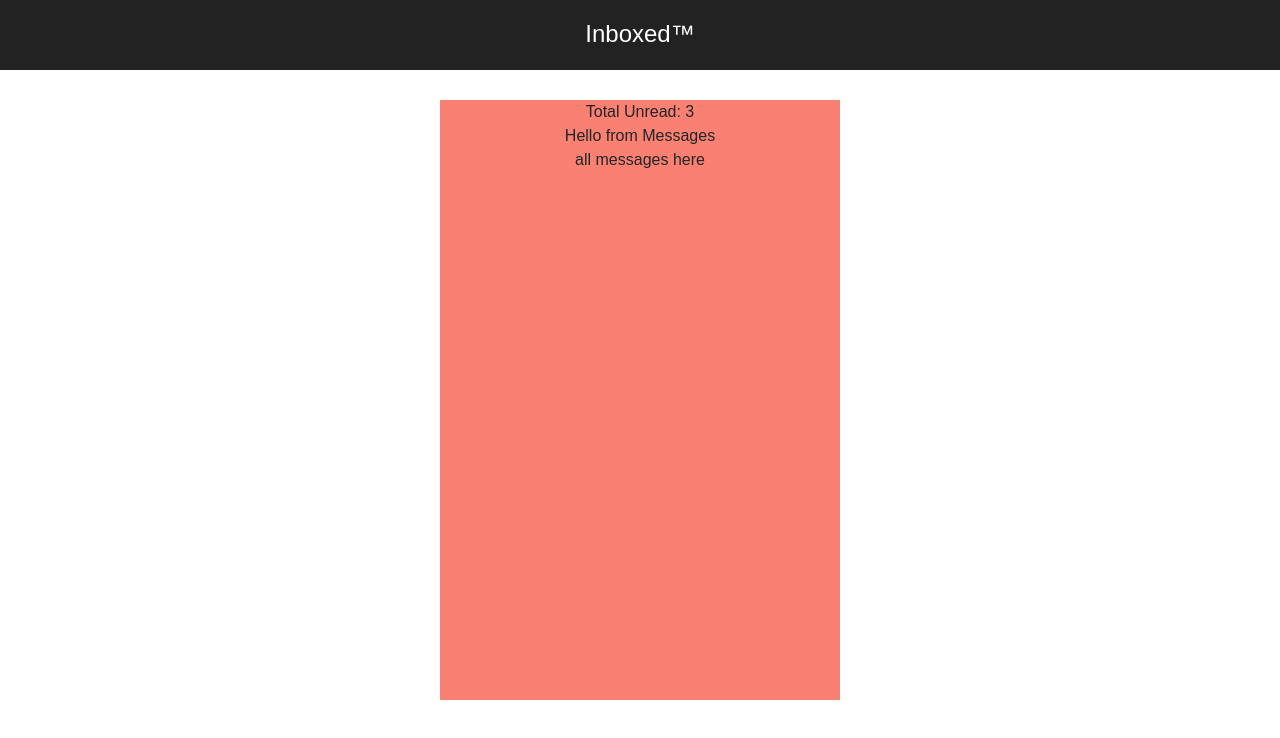
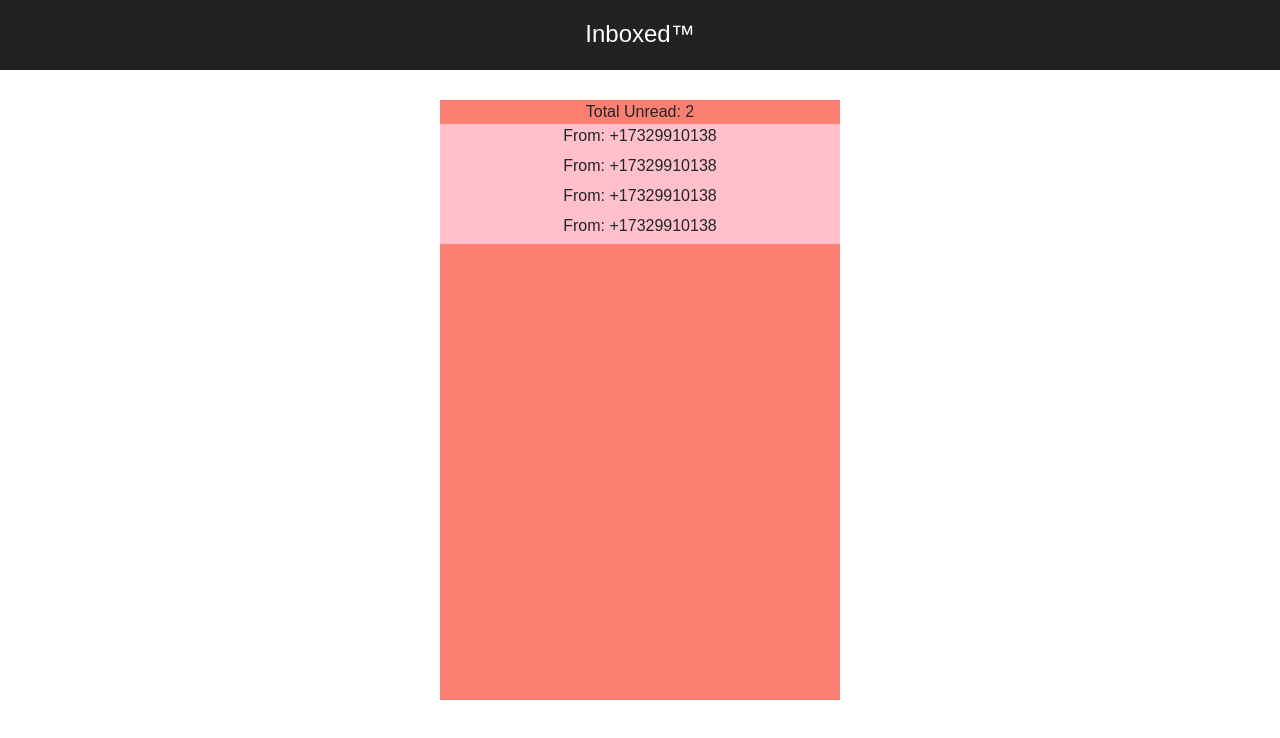
Before and after one commit to dnavas77/Inboxed, a React (Create React App) app: page / in a window 1280 px wide. Shown: the top 738 px of the page. Built offline with nearby package versions, Linux system fonts and the light colour scheme.

Commit message:
all components created

```diff
--- a/src/api/TestData.js
+++ b/src/api/TestData.js
@@ -33,6 +33,36 @@ const data = {
       "is_new": true,
       "text": "We sent this message",
     },
+    {
+      "id": "08aeefrd-7408-11e4-9f47-cb5644081999",
+      "from": "+17329910138",
+      "to": [
+        {
+        "number": "+17327704100",
+        "status": "received"
+        }
+      ],
+      "direction": "in",
+      "created_epoch": 1476659032,
+      "created_at": "2016-10-16T23:03:52+00:00",
+      "is_new": false,
+      "text": "Hi, how you doing?",
+    },
+    {
+      "id": "8f7a99b8343423432423845a86d6c28344",
+      "from": "+17329910138",
+      "to": [
+        {
+        "number": "+17326838492",
+        "status": "sent"
+        }
+      ],
+      "direction": "out",
+      "created_epoch": 1476659133,
+      "created_at": "2016-10-16T23:05:33+00:00",
+      "is_new": true,
+      "text": "Want to have a coffee?",
+    },
   ]
 }
 
--- a/src/components/Messages/Messages.js
+++ b/src/components/Messages/Messages.js
@@ -12,21 +12,57 @@ import MessagesContainer from '../MessagesContainer/MessagesContainer';
 class Messages extends Component {
   api = new API('some/api/url');
 
+  constructor(props) {
+    super(props);
+    this.state = {
+      isLoading: false,
+      messages: [],
+      totalUnread: 0
+    };
+    this.markRead = this.markRead.bind(this);
+    this.markUnread = this.markUnread.bind(this);
+  }
+
   componentDidMount() {
+    this.getMessages();
+  }
+
+  getMessages() {
     this.setState({ isLoading: true });
 
     this.api.getMessages().then(data => {
-      this.setState({ messages: data });
+      this.setState({ messages: data.items });
       this.setState({ isLoading: false });
+      this.setTotalUnread();
     });
+  }
+
+  setTotalUnread() {
+    const count = this.state.messages.reduce((acc, curr) => {
+      const tmp = curr.is_new ? 1 : 0;
+      return acc + tmp;
+    }, 0);
+    this.setState({ totalUnread: count });
+  }
+
+  markRead(id) {
+    // TODO: implement
+  }
+
+  markUnread(id) {
+    // TODO: implement
   }
 
   render() {
     return (
       <div className="Messages">
-        <TotalUnread />
-        Hello from Messages
-        <MessagesContainer />
+        <TotalUnread total={this.state.totalUnread}/>
+        <MessagesContainer
+          isLoading={this.state.isLoading}
+          markRead={this.markRead}
+          markUnread={this.markUnread}
+          messages={this.state.messages}
+        />
       </div>
     );
   }
--- a/src/components/MessagesContainer/MessagesContainer.js
+++ b/src/components/MessagesContainer/MessagesContainer.js
@@ -1,10 +1,20 @@
 import React from 'react';
 import './MessagesContainer.css';
 
+// Components
+import Single from '../Single/Single';
+
 const MessagesContainer = props => {
+    const list = props.messages.map(
+      msg => <Single key={msg.id} data={msg} />
+    );
+
     return (
       <div className="">
-        all messages here
+        { props.isLoading
+          ? 'loading...'
+          : list
+        }
       </div>
     );
 }
--- /dev/null
+++ b/src/components/Single/Single.css
@@ -0,0 +1,6 @@
+.Single {
+  position: relative;
+  width: 100%;
+  height: 30px;
+  background: pink;
+}
--- /dev/null
+++ b/src/components/Single/Single.js
@@ -0,0 +1,13 @@
+import React from 'react';
+import './Single.css';
+
+const Single = props => {
+    const data = props.data;
+    return (
+      <div className="Single">
+        From: {data.from}
+      </div>
+    );
+}
+
+export default Single;
--- a/src/components/TotalUnread/TotalUnread.js
+++ b/src/components/TotalUnread/TotalUnread.js
@@ -1,14 +1,10 @@
-import React, { Component } from 'react';
+import React from 'react';
 import './TotalUnread.css';
 
-class TotalUnread extends Component {
-  render() {
-    return (
-      <div className="well">
-        Total Unread: 3
-      </div>
-    );
-  }
+const TotalUnread = props => {
+  return (
+    <div className="">Total Unread: {props.total}</div>
+  );
 }
 
 export default TotalUnread;
```
